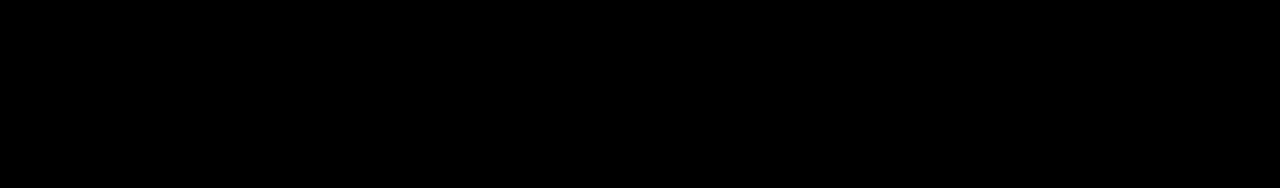
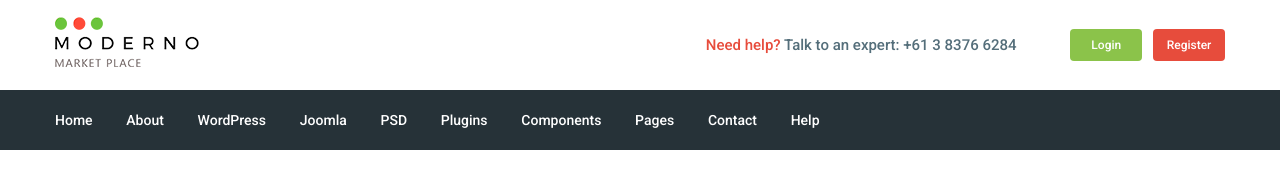
Before and after one commit to Azabraza07/MODERNO, a website: page app/index.html in a window 1280 px wide. Drawn offline with nearby package versions, Linux system fonts and the light colour scheme; files that its build step writes are made by us from their sources.

Commit message:
added header

```diff
--- a/app/index.html
+++ b/app/index.html
@@ -6,11 +6,53 @@
     <meta http-equiv="X-UA-Compatible" content="IE=edge">
     <meta name="viewport" content="width=device-width, initial-scale=1.0">
     <title>Document</title>
+    <link rel="preconnect" href="https://fonts.gstatic.com">
+    <link href="https://fonts.googleapis.com/css2?family=Roboto:wght@500;700&display=swap" rel="stylesheet">
     <link rel="stylesheet" href="css/libs.min.css">
     <link rel="stylesheet" href="css/style.min.css">
 </head>
 
 <body>
+    <header class="header">
+        <div class="header__top">
+            <div class="container">
+                <div class="header__top-inner">
+                    <div class="header__logo">
+                        <a href="#"><img src="images/logo.png" alt=""></a>
+                    </div>
+                    <div class="header__text">
+                        <a href="#"><span>Need help?</span></a> Talk to an expert: <a class="header__phone"
+                            href="tel:61383766284">+61 3 8376
+                            6284</a>
+                    </div>
+                    <div class="header__box">
+                        <a class="basket" href="#"></a>
+                        <a class="header__btn header__btn-login" href="#">Login</a>
+                        <a class="header__btn header__btn-register" href="#">Register</a>
+                    </div>
+                </div>
+            </div>
+        </div>
+
+        <div class="header__menu">
+            <div class="container">
+                <nav class="menu">
+                    <ul class="menu__list">
+                        <li><a href="#">Home</a></li>
+                        <li><a href="#">About</a></li>
+                        <li><a href="#">WordPress</a></li>
+                        <li><a href="#">Joomla</a></li>
+                        <li><a href="#">PSD</a></li>
+                        <li><a href="#">Plugins</a></li>
+                        <li><a href="#">Components</a></li>
+                        <li><a href="#">Pages</a></li>
+                        <li><a href="#">Contact</a></li>
+                        <li><a href="#">Help</a></li>
+                    </ul>
+                </nav>
+            </div>
+        </div>
+    </header>
 
     <script src="https://ajax.googleapis.com/ajax/libs/jquery/3.5.1/jquery.min.js"></script>
     <script src="js/libs.min.js"></script>
--- /dev/null
+++ b/app/scss/_fonts.scss
@@ -0,0 +1,6 @@
+@font-face {
+    font-family: "Roboto", sans-serif;
+    src: url("../fonts/Roboto-Regular.woff2") format("woff2"), url("../fonts/Roboto-Regular.woff") format("woff");
+    font-weight: 400;
+    font-display: swap;
+}
--- /dev/null
+++ b/app/scss/_global.scss
@@ -0,0 +1,38 @@
+html {
+    box-sizing: border-box;
+}
+
+*,
+*::before,
+*::after {
+    box-sizing: inherit;
+}
+
+body {
+    padding: 0;
+    margin: 0;
+    font-family: "Roboto", sans-serif;
+    font-weight: 400;
+    font-size: 15px;
+    line-height: 24px;
+    color: $color-text;
+}
+
+.container {
+    max-width: 1200px;
+    margin: 0 auto;
+    padding: 0 15px;
+}
+
+a {
+    display: inline-block;
+    text-decoration: none;
+    color: $color-text;
+}
+
+ul,
+li {
+    margin: 0;
+    padding: 0;
+    list-style: none;
+}
--- /dev/null
+++ b/app/scss/_vars.scss
@@ -0,0 +1,4 @@
+$color-text: #546e7a;
+$red: #e74c3c;
+$green: #8bc34a;
+$bg: #263238;
--- a/app/scss/style.scss
+++ b/app/scss/style.scss
@@ -1,14 +1,63 @@
-html {
-    box-sizing: border-box;
-}
-*,
-*::before,
-*::after {
-    box-sizing: inherit;
+@import "vars";
+@import "global";
+@import "fonts";
+
+.header {
+    background-color: #fff;
 }
 
-body{
-    padding: 0;
-    margin: 0;
-    background-color: #000000
+.header__top-inner {
+    display: flex;
+    justify-content: space-between;
+    height: 90px;
+    align-items: center;
 }
+
+.header__text {
+    margin-left: auto;
+    margin-right: 50px;
+    span {
+        color: $red;
+    }
+}
+
+.header__btn {
+    padding: 4px;
+    width: 72px;
+    border-radius: 4px;
+    text-align: center;
+    color: #fff;
+    font-size: 12px;
+}
+
+.header__btn-login {
+    background-color: $green;
+}
+
+.header__btn-register {
+    background-color: $red;
+    margin-left: 7px;
+}
+
+.header__menu {
+    background-color: $bg;
+}
+
+.menu {
+    display: flex;
+    align-items: center;
+    height: 60px;
+}
+
+.menu__list {
+    li {
+        display: inline-block;
+        & + li {
+            margin-left: 30px;
+        }
+    }
+    a {
+        color: #fff;
+        font-size: 14px;
+    }
+}
--- a/gulpfile.js
+++ b/gulpfile.js
@@ -12,7 +12,7 @@ let gulp = require('gulp'),
 
 
 gulp.task('sass', function () {
-    return gulp.src('app/scss/style.scss')
+    return gulp.src('app/scss/**/*.scss')
         .pipe(sass({ outputStyle: 'compressed' }))
         .pipe(rename({ suffix: '.min' }))
         .pipe(autoprefixer({
@@ -65,7 +65,7 @@ gulp.task('browser-sync', function () {
 });
 
 gulp.task('watch', function () {
-    gulp.watch('app/scss/style.scss', gulp.parallel('sass'));
+    gulp.watch('app/scss/**/*.scss', gulp.parallel('sass'));
     gulp.watch('app/*.html', gulp.parallel('html'));
     gulp.watch('app/js/*.js', gulp.parallel('js'));
 });
```
Also changed, not shown: app/fonts/Roboto-Regular.ttf (added), app/images/logo.png (added).
